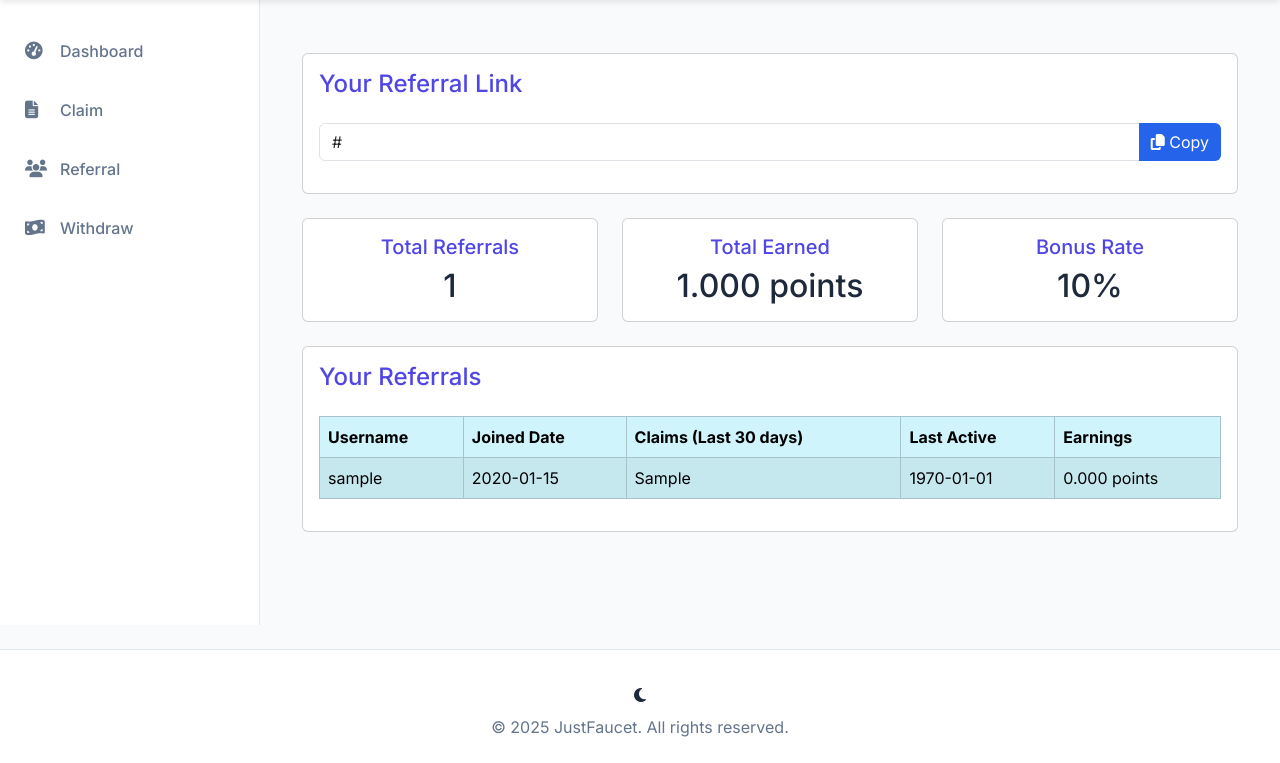
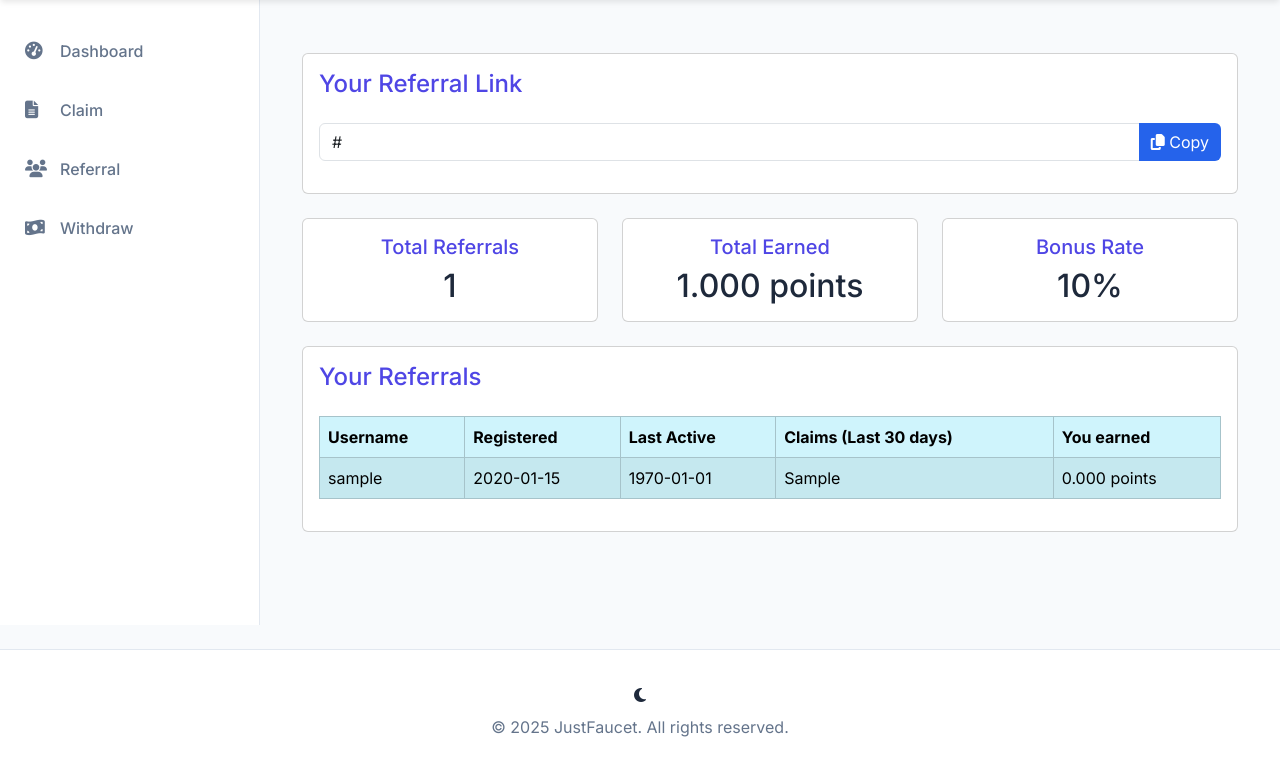
Before and after one commit to helouism/justfaucet, a CodeIgniter 4 app: the page made by app/Views/user/referral.php in a window 1280 px wide. Shown: the part 71-834 px from the top of the page. Run offline with PHP 8.4 and a stand-in for CodeIgniter, Linux system fonts and the light colour scheme; the template is opened without the code that fills it: most values are stand-ins (such as "Sample title", 1, 10 or a date in 2020); data that the repository does not hold is empty; some libraries are stand-ins or nearby versions.

Commit message:
Update referral table column in referral.php

```diff
--- a/app/Views/user/referral.php
+++ b/app/Views/user/referral.php
@@ -60,10 +60,11 @@
                         <thead>
                             <tr>
                                 <th>Username</th>
-                                <th>Joined Date</th>
+                                <th>Registered</th>
+                                <th>Last Active</th>
                                 <th>Claims (Last 30 days)</th>
-                                <th>Last Active</th>
-                                <th>Earnings</th>
+
+                                <th>You earned</th>
                             </tr>
                         </thead>
                         <tbody>
@@ -71,8 +72,9 @@
                                 <tr>
                                     <td><?= esc($referral['username']) ?></td>
                                     <td><?= date('Y-m-d', strtotime($referral['created_at'])) ?></td>
+                                    <td><?= date('Y-m-d', strtotime($referral['last_active'])) ?></td>
                                     <td><?= $referral['claims_30days'] ?></td>
-                                    <td><?= date('Y-m-d', strtotime($referral['last_active'])) ?></td>
+
                                     <td><?= number_format($referral['earnings'], 3) ?> points</td>
                                 </tr>
                             <?php endforeach; ?>
```
